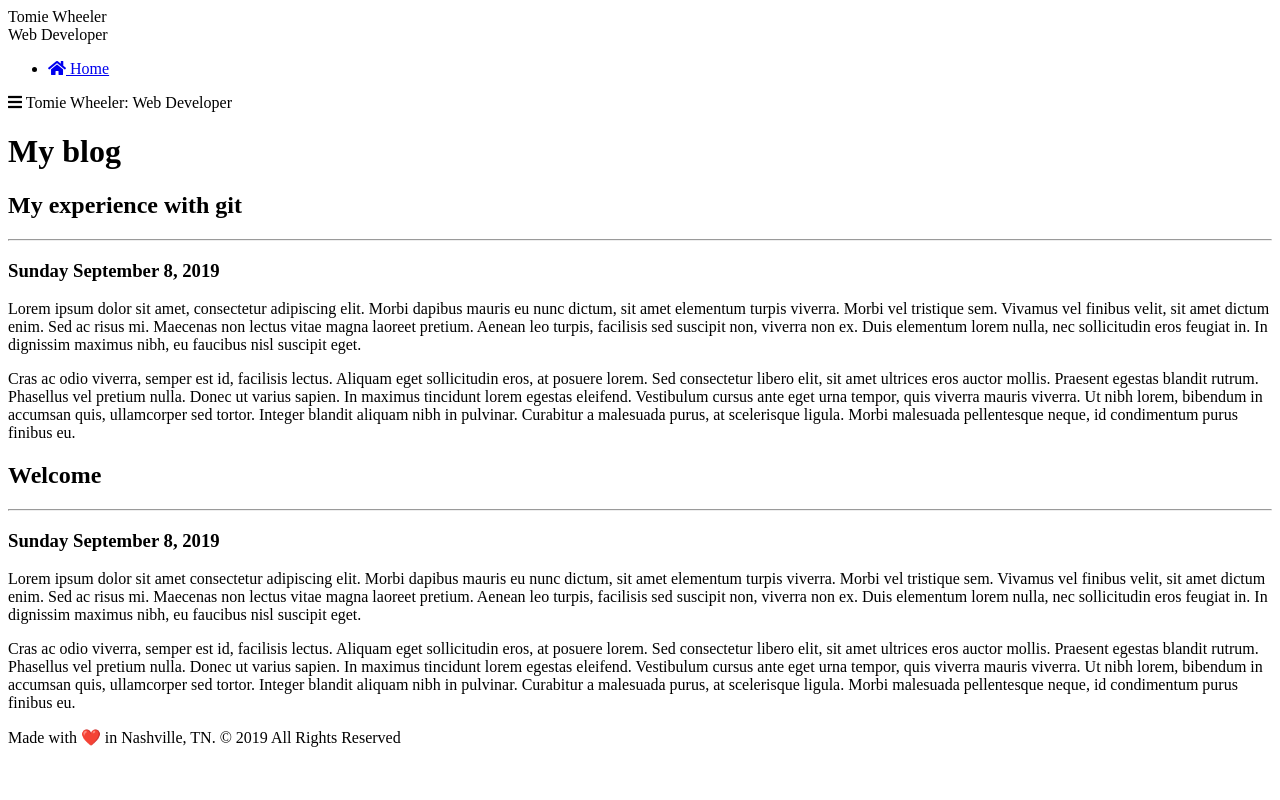
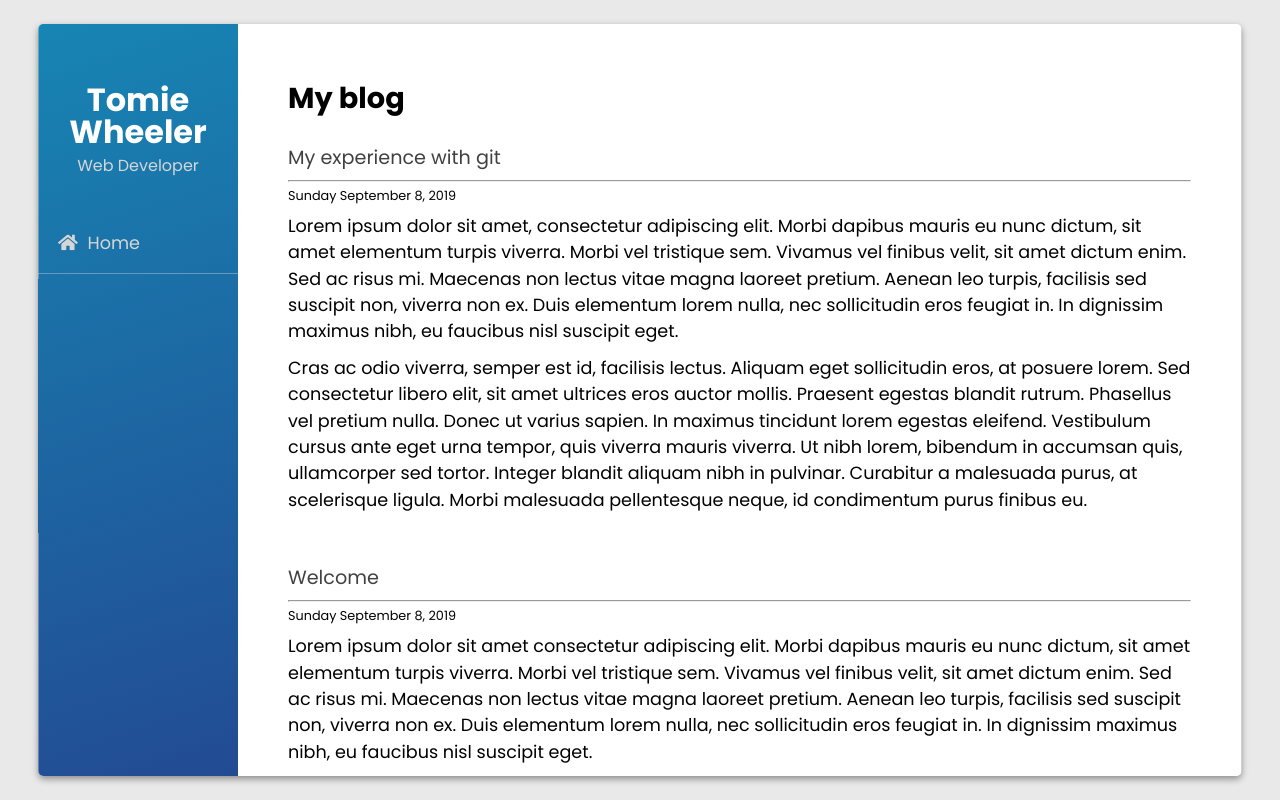
Before and after one commit to tomiewheeler678/personal-blog, a plain HTML site: page index.html in a window 1280 px wide. Drawn offline with nearby package versions, Linux system fonts and the light colour scheme.

Commit message:
add completed styles.css file

```diff
--- /dev/null
+++ b/assets/css/style.css
@@ -0,0 +1,230 @@
+@import "https://fonts.googleapis.com/css?family=Poppins:400,700";
+
+body {
+  background-color: #e9e9e9;
+  font-family: "Poppins", sans-serif;
+}
+
+h1 {
+  font-weight: 700;
+  font-size: 1.8em;
+  padding: 10px 0px 10px 0px;
+}
+
+h2 {
+  font-size: 1.2em;
+  padding: 25px 0px 5px 0px;
+  color: #414141
+}
+
+h3 {
+  font-size: 0.8em;
+  color #414141;
+}
+
+p {
+  font-size: 1.1em;
+  line-height: 1.5em;
+  padding-top: 10px
+}
+
+p:last-child {
+  padding-bottom: 30px;
+}
+
+a {
+  color: #b32b78;
+  text-decoration: none;
+  -o-transition:.5s;
+  -ms-transition:.5s;
+  -moz-transition:.5s;
+  -webkit-transition:.5s;
+  transition:.5s;
+}
+
+a:hover {
+  color: #852b87;
+}
+
+hr {
+  color: #414141;
+}
+
+div.parent {
+  position: relative;
+  height: 100vh;
+}
+
+div.wrapper {
+  position: absolute;
+  margin: 0 auto;
+  width: 94%;
+  height: 94%;
+  top: 50%;
+  left: 50%;
+  transform: translate(-50%, -50%);
+  background-color: #ffffff;
+  overflow-x: scroll;
+  -webkit-border-radius: 5px;
+  -moz-border-radius: 5px;
+  border-radius: 5px;
+  -webkit-box-shadow: 0px 3px 7px 0px rgba(0,0,0,0.4);
+  -moz-box-shadow: 0px 3px 7px 0px rgba(0,0,0,0.4);
+  box-shadow: 0px 3px 7px 0px rgba(0,0,0,0.4);
+  display: grid;
+  grid-template-rows: 1fr;
+  grid-template-columns: 200px 1fr;
+}
+
+nav {
+  display: grid;
+  grid-row: span 1;
+  grid-column: span 1;
+  background: rgb(23,133,179);
+  background: linear-gradient(162deg, rgba(23,133,179,1) 0%, rgba(38,57,138,1) 100%);
+}
+
+div.inner-wrap {
+  display:block;
+}
+
+div.site-header, div.site-subheader {
+  text-align: center;
+}
+
+div.site-header {
+  margin-top: 60px;
+  text-align: center;
+  font-size: 2em;
+  font-weight: 700;
+  color: #ffffff;
+}
+
+div.site-subheader {
+  text-align: center;
+  font-size: 1em;
+  margin-bottom: 40px;
+  color: #d6d6d6;
+  margin-top: 10px;
+}
+
+ul.site-navigation li {
+  border-bottom: 1px solid rgba(214, 214, 214, 0.4);
+  padding: 20px 20px 20px 20px;
+  font-size: 1.1em;
+}
+
+ul.site-navigation li i {
+  margin-right: 5px;
+}
+
+ul.site-navigation li a {
+  color: #d6d6d6;
+  text-decoration: none;
+  -o-transition:.5s;
+  -ms-transition:.5s;
+  -moz-transition:.5s;
+  -webkit-transition:.5s;
+  transition:.5s;
+}
+
+ul.site-navigation li a:hover {
+  color: #ffffff;
+  opacity: 0.5;
+}
+
+.menu {
+  display: none;
+}
+
+main {
+  grid-row: span 1;
+  grid-column: span 1;
+  padding: 50px 50px 50px 50px;
+}
+
+.about-image {
+  float: left;
+  padding-top: 20px;
+  padding-right: 20px;
+  padding-bottom: 20px;
+}
+
+ul.social {
+  margin-top: 30px;
+  font-size: 1.3em;
+}
+
+ul.social li {
+  margin-bottom: 20px;
+  margin-left: 20px;
+}
+
+ul.social li:last-child {
+  margin-bottom: 0px;
+}
+
+footer {
+  font-size: 0.9em;
+  text-align: center;
+  color: #414141;
+}
+
+article.portfolio-item {
+  margin-top: 50px;
+  margin-bottom: 50px;
+  display: grid;
+  grid-template-rows: 1fr;
+  grid-template-columns: 150px 1fr;
+  }
+
+  div.portfolio-image {
+  grid-row: span 1;
+  grid-column: span 1;
+}
+
+div.portfolio-description {
+  padding-left: 50px;
+  grid-row: span 1;
+  grid-column: span 1;
+}
+
+@media (max-width: 768px) {
+  div.wrapper{
+    width: 96%;
+    grid-template-columns: 1fr;
+  }
+
+  nav {
+    display: none;
+  }
+
+  .active {
+    display: grid;
+  }
+
+  .menuup {
+    grid-template-columns: 200px 1fr!important;
+  }
+
+    .menu {
+    display: block;
+    margin-bottom: 40px;
+  }
+
+  .menu i {
+    margin-right: 10px;
+  }
+
+  .menu-icon {
+    cursor: pointer;
+  }
+
+  .hide {
+    display: none;
+  }
+
+  main {
+    padding: 20px 20px 20px 20px;
+  }
+}
--- a/index.html
+++ b/index.html
@@ -1,10 +1,15 @@
 <!DOCTYPE html>
 <html lang="en">
 <head>
-  <meta charset="UTF-8">
-  <meta name="viewport" content="width=device-width, initial-scale=1.0">
-  <meta http-equiv="X-UA-Compatible" content="ie=edge">
-  <link rel="stylesheet" href="https://use.fontawesome.com/releases/v5.4.1/css/all.css">
+  <meta charset="UTF-8" />
+  <meta name="viewport" content="width=device-width, initial-scale=1.0" />
+  <meta http-equiv="X-UA-Compatible" content="ie=edge" />
+  <link rel="stylesheet" href="https://cdnjs.cloudflare.com/ajax/libs/meyer-reset/2.0/reset.min.css"/>
+   <link
+     rel="stylesheet"
+     href="https://use.fontawesome.com/releases/v5.4.1/css/all.css"
+   />
+  <link rel="stylesheet" href="assets/css/style.css"/>
   <title>Tomie Wheeler - Web Developer</title>
 </head>
 <body>
```
